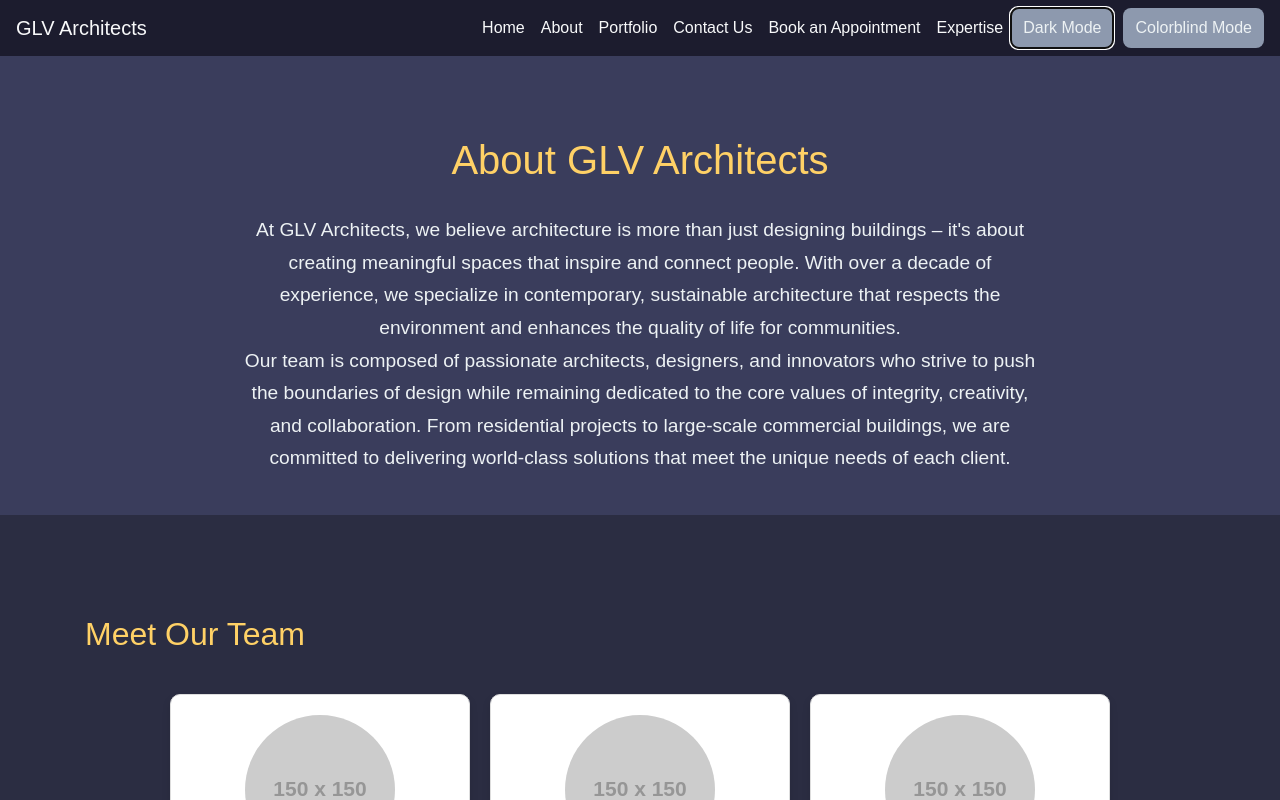
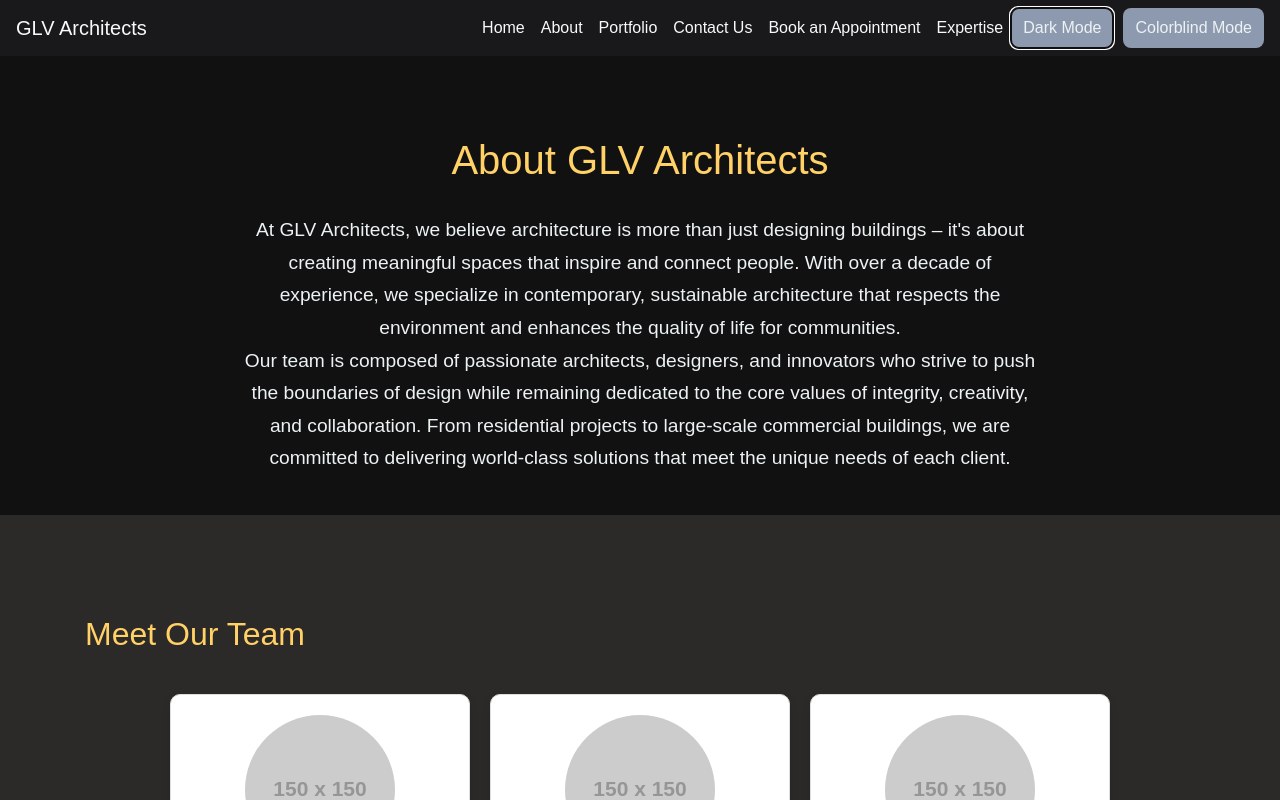
Before and after one commit to lpujar/Web-Tech-Mini-Project, a plain HTML site: page about.html in a window 1280 px wide. Both pictures are taken after a click on the button "Dark Mode". Shown: the top 800 px of the page. Drawn offline with nearby package versions, Linux system fonts and the light colour scheme; placeholder pictures from the web are drawn by us.

Commit message:
Update about.html

```diff
--- a/about.html
+++ b/about.html
@@ -125,12 +125,12 @@
 
         /* Dark Mode */
         .dark-mode {
-            background-color: #2B2D42;
+            background-color: #000000;
             color: #EDF2F4;
         }
 
         .dark-mode nav {
-            background-color: #1C1C2E;
+            background-color: #19191b;
         }
 
         .dark-mode nav a {
@@ -142,16 +142,16 @@
         }
 
         .dark-mode .about-section {
-            background-color: #3A3D5C;
+            background-color: #111111;
             color: #EDF2F4;
         }
 
         .dark-mode .team-section {
-            background-color: #2B2D42;
+            background-color: #2c2929;
         }
 
         .dark-mode footer {
-            background-color: #1C1C2E;
+            background-color: #19191b;
         }
         .dark-mode .team-card h3,
         .dark-mode .team-card p {
```
